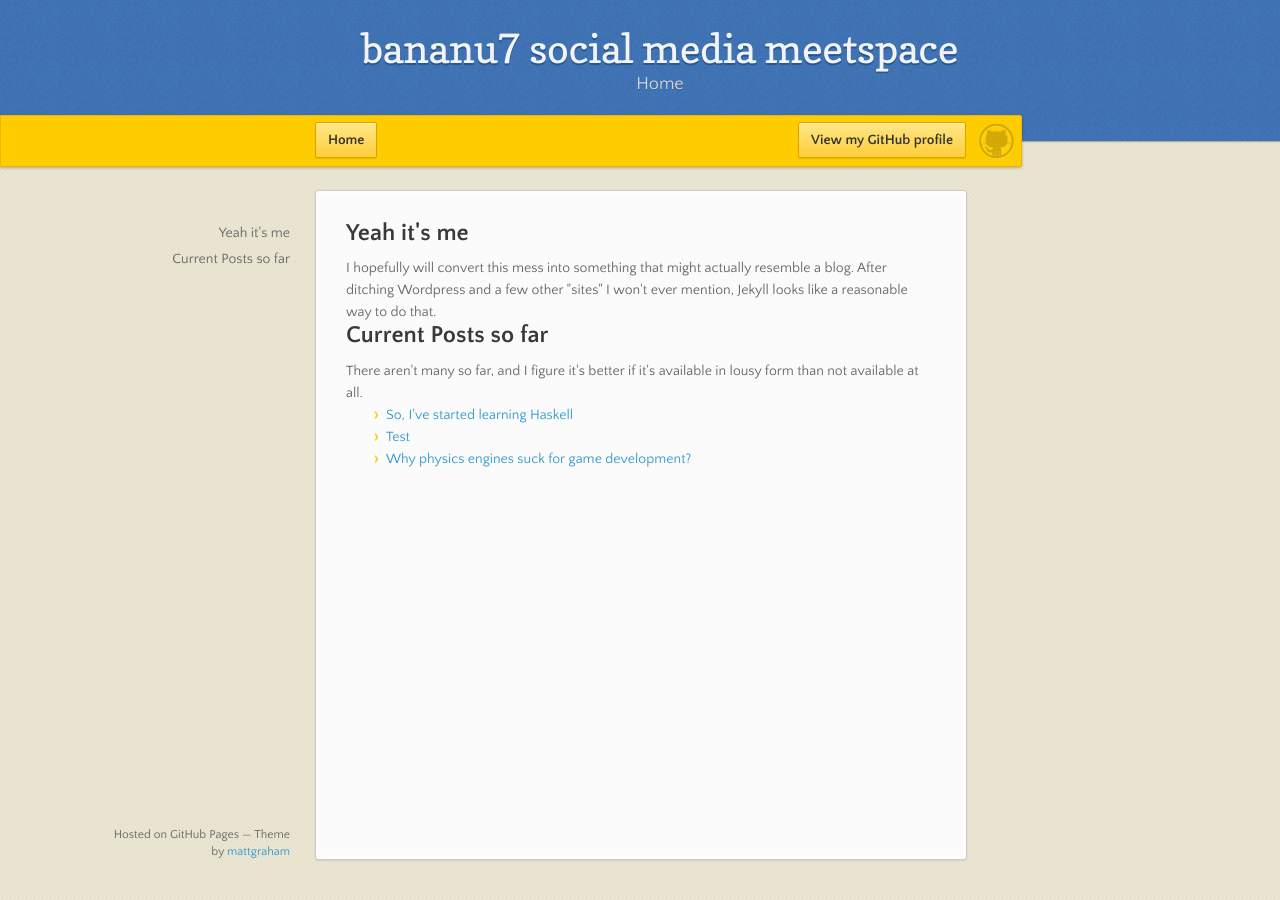
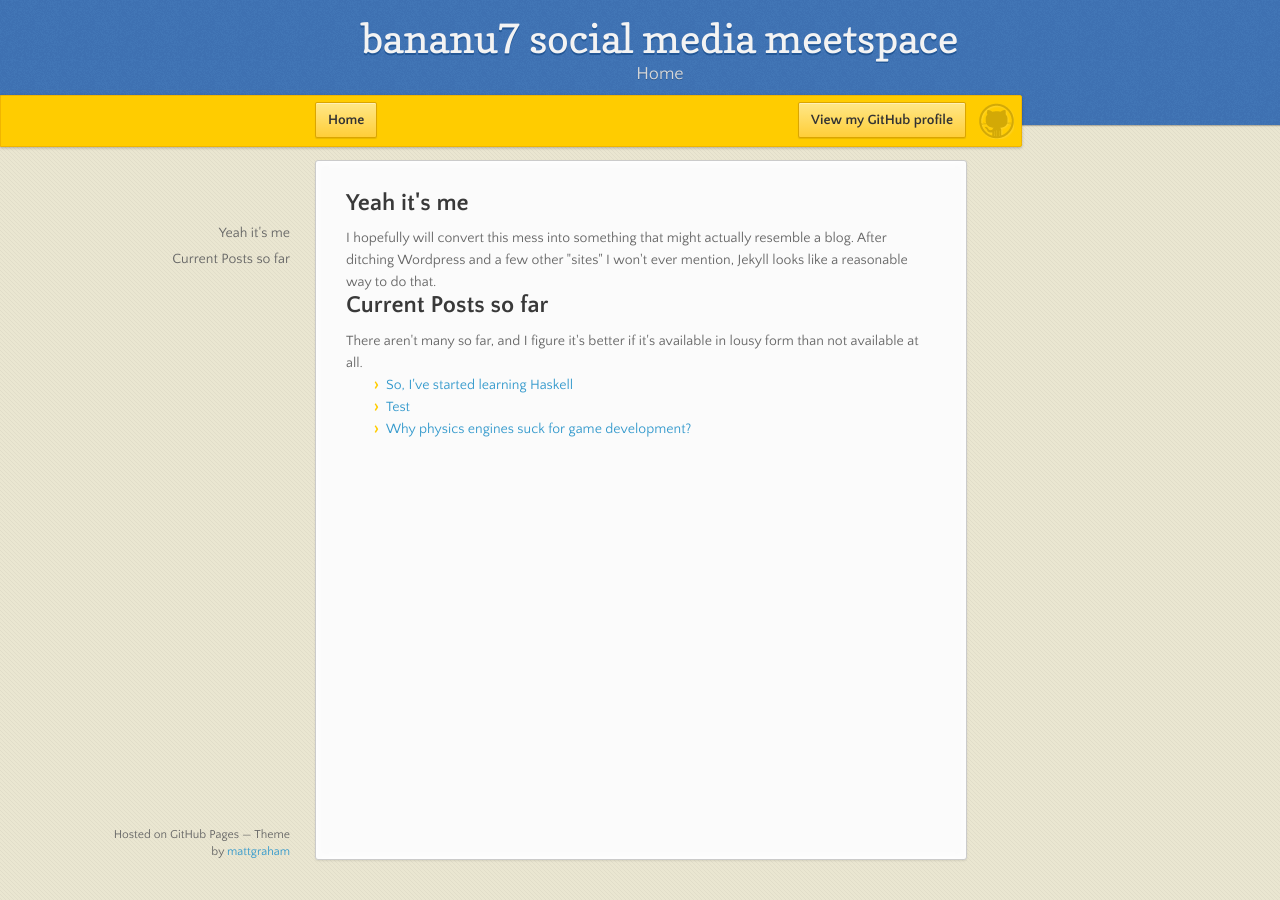
Before and after one commit to bananu7/bananu7.github.com, a Jekyll site: the page built from index.html, in a window 1280 px wide. Built offline with Jekyll 4.4.1, drawn with Linux system fonts in a browser that asks for light colours; nearby versions of some CDN libraries; Markdown is read by kramdown in place of the engine named in the settings.

Commit message:
narrowed the vertical bar a bit

```diff
--- a/theme/stylesheets/styles.css
+++ b/theme/stylesheets/styles.css
@@ -651,7 +651,7 @@ dt {
 }
 
 header {
-  padding: 25px 20px 40px 20px;
+  padding: 15px 20px 40px 20px;
   margin: 0;
   position: fixed;
   top: 0;
@@ -666,7 +666,7 @@ header {
   box-shadow: 1px 0px 2px rgba(0, 0, 0, 0.75);
   z-index: 99;
   -webkit-font-smoothing: antialiased;
-  min-height: 76px;
+  min-height: 56px;
 }
 header h1 {
   font: 40px/48px "Copse", "Helvetica Neue", Helvetica, Arial, sans-serif;
@@ -693,7 +693,7 @@ header p {
   height: 50px;
   margin-right: -382px;
   position: fixed;
-  top: 115px;
+  top: 95px;
   background: #ffcc00;
   border: 1px solid #f0b500;
   -moz-box-shadow: 0px 1px 3px rgba(0, 0, 0, 0.25);
@@ -795,7 +795,7 @@ section {
   width: 590px;
   padding: 30px 30px 50px 30px;
   margin: 20px 0;
-  margin-top: 190px;
+  margin-top: 160px;
   position: relative;
   background: #fbfbfb;
   -moz-border-radius: 3px;
```
